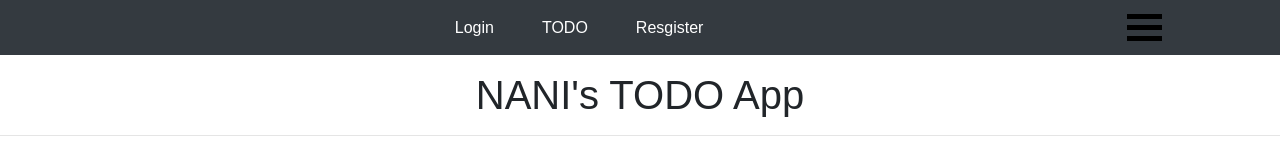
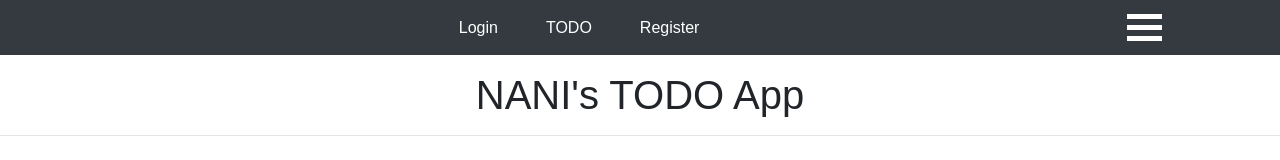
Before and after one commit to Asutosh-panda/ReactTodo, a React (Create React App) app: page / in a window 1280 px wide. Shown: the top 160 px of the page. Built offline with nearby package versions, Linux system fonts and the light colour scheme.

Commit message:
version 2.0.1

```diff
--- a/src/Nav.css
+++ b/src/Nav.css
@@ -23,7 +23,7 @@
 .lines{
     width: 35px;
     height: 5px;
-    background-color: black;
+    background-color:white;
     margin: 6px 0;
 }
 
@@ -43,3 +43,9 @@
 .ham{
     cursor: pointer;
 }
+
+@media only screen and (min-width:991px){
+    .nav-item{
+        margin-bottom: 0px  !important;
+    }
+}
--- a/src/Nav.js
+++ b/src/Nav.js
@@ -25,14 +25,14 @@ const Nav = ()=>{
         <div className="container-fluid" >
           <div className="navbar-collapse" id="navbarSupportedContent">
             <ul className="navbar-nav me-auto mb-2 mb-lg-0">
-              <li className="nav-item mx-4 pd-4" style={{textDecoration:"none"}} >
+              <li className="nav-item mx-4 mb-3 pd-4" style={{textDecoration:"none"}} >
               <NavLink to ="/login" id="home">Login</NavLink>
               </li>
-              <li className="nav-item mx-4 pd-4">
+              <li className="nav-item mx-4 mb-3 pd-4">
                 <NavLink to ="/formsubmit" id ="home">TODO</NavLink>
               </li>
-              <li className="nav-item mx-4 pd-4">
-                <NavLink to ="/register" id ="home">Resgister</NavLink>
+              <li className="nav-item mx-4 mb-3 pd-4">
+                <NavLink to ="/register" id ="home">Register</NavLink>
               </li>
             </ul>
 
--- a/src/Todostart.css
+++ b/src/Todostart.css
@@ -105,10 +105,7 @@
     }
 }
 
-#paths{
 
-
-}
 
 #paths :nth-child(2)
 {
```
